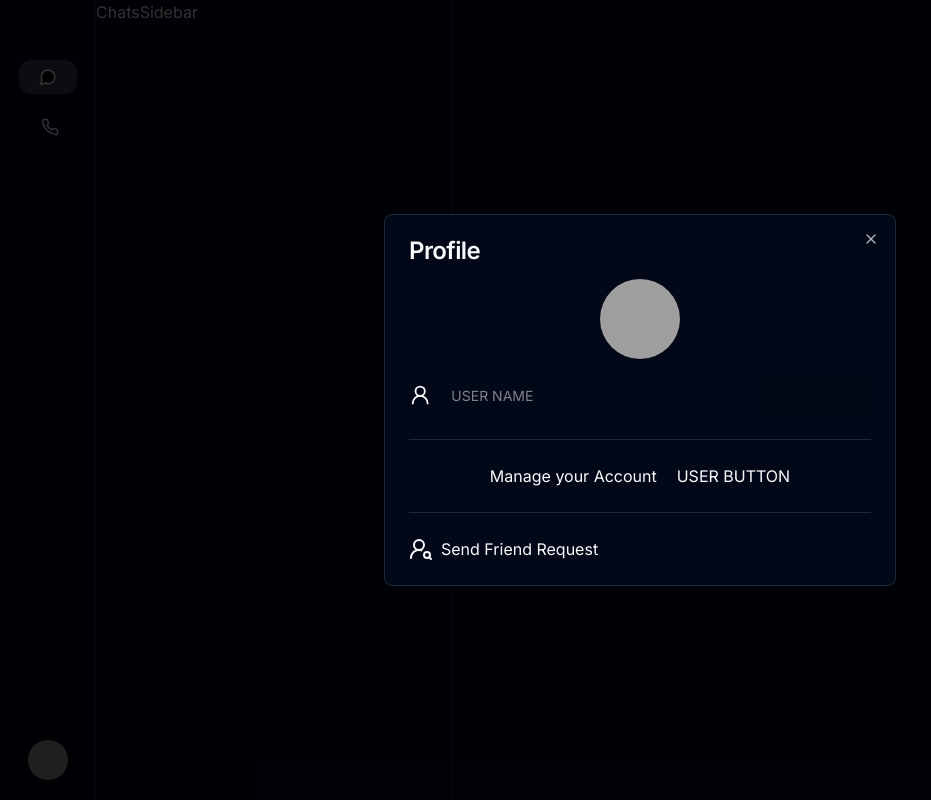
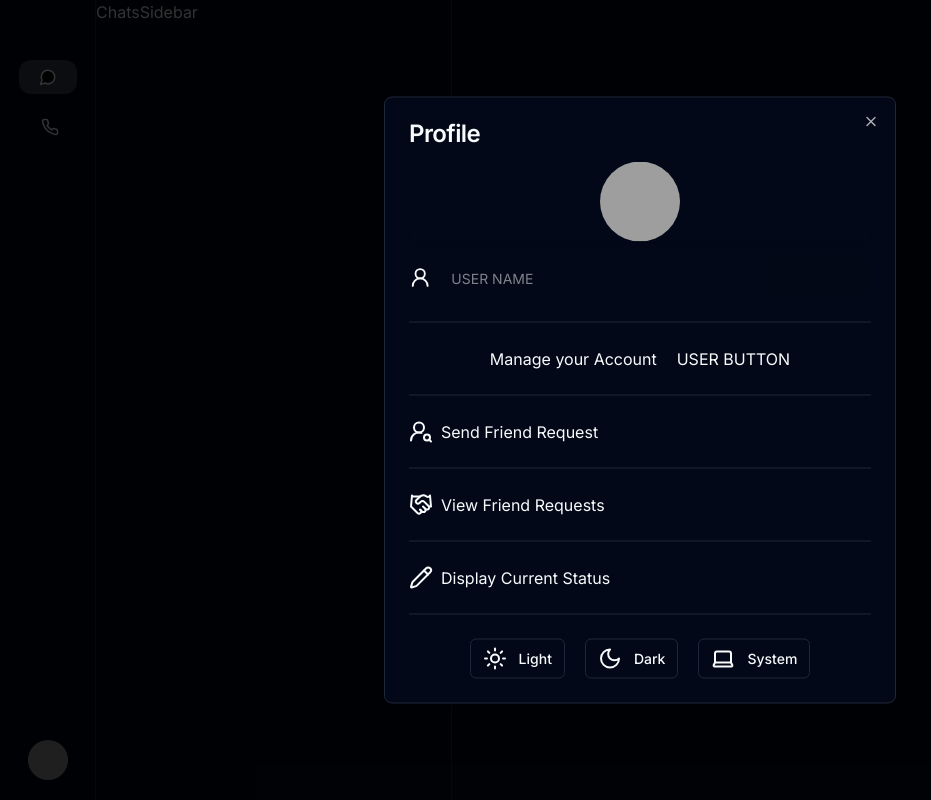
Before and after one commit to devambarbhaya/signal, a Next.js app: page /chats in a window 1280 px wide. Both pictures are taken after a click on the button 47 px from the left and 760 px from the top of the page. Shown: the whole page, without its empty margins (0-931 px from the left). Built offline with nearby package versions, Linux system fonts and the light colour scheme; grey boxes are pictures that could not be loaded.

Commit message:
Profile Dialog Content and Theming

```diff
--- a/package.json
+++ b/package.json
@@ -16,6 +16,8 @@
     "@radix-ui/react-navigation-menu": "^1.2.0",
     "@radix-ui/react-separator": "^1.1.0",
     "@radix-ui/react-slot": "^1.1.0",
+    "@radix-ui/react-toggle": "^1.1.0",
+    "@radix-ui/react-toggle-group": "^1.1.0",
     "@radix-ui/react-tooltip": "^1.1.2",
     "class-variance-authority": "^0.7.0",
     "clsx": "^2.1.1",
--- a/src/components/profile-dialog-content.tsx
+++ b/src/components/profile-dialog-content.tsx
@@ -1,10 +1,34 @@
 import { useTheme } from "next-themes";
 import { Card, CardTitle } from "@/components/ui/card";
 import { Avatar, AvatarFallback, AvatarImage } from "@/components/ui/avatar";
-import { UserRound, UserRoundSearch } from "lucide-react";
+import {
+  Handshake,
+  Laptop,
+  Moon,
+  Pencil,
+  Sun,
+  UserRound,
+  UserRoundSearch,
+} from "lucide-react";
 import { Input } from "@/components/ui/input";
 import { Separator } from "@/components/ui/separator";
 import { Dialog, DialogContent, DialogTrigger } from "@/components/ui/dialog";
+import * as z from "zod";
+import { useForm } from "react-hook-form";
+import { zodResolver } from "@hookform/resolvers/zod";
+import {
+  Form,
+  FormControl,
+  FormDescription,
+  FormField,
+  FormItem,
+  FormLabel,
+  FormMessage,
+} from "@/components/ui/form";
+import { Button } from "@/components/ui/button";
+import { useState } from "react";
+import { Textarea } from "@/components/ui/textarea";
+import { ToggleGroup, ToggleGroupItem } from "@/components/ui/toggle-group";
 
 const statuses = [
   "👋 Speak Freely",
@@ -14,8 +38,24 @@ const statuses = [
   "📴 Taking a break",
 ];
 
+const addFriendFormSchema = z.object({
+  email: z.string().min(1, { message: "Email is required" }).email(),
+});
+
 export const ProfileDialogContent = () => {
   const { setTheme } = useTheme();
+  const [updateStatusDialog, setUpdateStatusDialog] = useState(false);
+  const [status, setStatus] = useState("");
+  const form = useForm<z.infer<typeof addFriendFormSchema>>({
+    resolver: zodResolver(addFriendFormSchema),
+    defaultValues: {
+      email: "",
+    },
+  });
+  const onSubmit = async ({ email }: z.infer<typeof addFriendFormSchema>) => {
+    console.log(email);
+  };
+
   return (
     <div>
       <Card className="border-0 flex flex-col space-y-4">
@@ -50,8 +90,118 @@ export const ProfileDialogContent = () => {
               <p>Send Friend Request</p>
             </div>
           </DialogTrigger>
-          <DialogContent></DialogContent>
+          <DialogContent>
+            <Form {...form}>
+              <form
+                onSubmit={form.handleSubmit(onSubmit)}
+                className="space-y-8"
+              >
+                <FormField
+                  control={form.control}
+                  name="email"
+                  render={({ field }) => (
+                    <FormItem>
+                      <FormLabel>Email</FormLabel>
+                      <FormControl>
+                        <Input
+                          {...field}
+                          disabled={true}
+                          placeholder="friend@email.com"
+                        />
+                      </FormControl>
+                      <FormDescription>
+                        Enter your friend&apos;s email to send a friend request
+                      </FormDescription>
+                      <FormMessage />
+                    </FormItem>
+                  )}
+                />
+                <Button disabled={true} type="submit">
+                  Submit
+                </Button>
+              </form>
+            </Form>
+          </DialogContent>
         </Dialog>
+        <Separator />
+        <Dialog>
+          <DialogTrigger>
+            <div className="flex items-center space-x-2">
+              <Handshake />
+              <p>View Friend Requests</p>
+            </div>
+          </DialogTrigger>
+          <DialogContent>
+            <p className="text-xl text-center font-bold">
+              No friend requests yet
+            </p>
+          </DialogContent>
+        </Dialog>
+        <Separator />
+        <Dialog
+          open={updateStatusDialog}
+          onOpenChange={() => setUpdateStatusDialog(!updateStatusDialog)}
+        >
+          <DialogTrigger>
+            <div className="flex items-center space-x-2">
+              <Pencil />
+              <p>{"Display Current Status"}</p>
+            </div>
+          </DialogTrigger>
+          <DialogContent>
+            <Textarea
+              placeholder="Current status"
+              className="resize-none h-48"
+              value={status}
+              onChange={(e) => setStatus(e.target.value)}
+            />
+            <div>
+              {statuses.map((status) => (
+                <p
+                  key={status}
+                  onClick={() => setStatus(status)}
+                  className="px-2 py-3 hover:bg-gray-100 hover:dark:bg-gray-700 rounded-md cursor-pointer"
+                >
+                  {status}
+                </p>
+              ))}
+            </div>
+            <Button
+              disabled={true}
+              type="button"
+              className="ml-auto w-fit bg-primary-main"
+            >
+              Update Status
+            </Button>
+          </DialogContent>
+        </Dialog>
+        <Separator />
+        <ToggleGroup type="single" variant="outline" className="space-x-4">
+          <ToggleGroupItem
+            value="light"
+            className="flex space-x-3"
+            onClick={() => setTheme("light")}
+          >
+            <Sun />
+            <p>Light</p>
+          </ToggleGroupItem>
+          <ToggleGroupItem
+            value="dark"
+            className="flex space-x-3"
+            onClick={() => setTheme("dark")}
+          >
+            <Moon />
+            <p>Dark</p>
+          </ToggleGroupItem>
+          <ToggleGroupItem
+            value="system"
+            className="flex space-x-3"
+            onClick={() => setTheme("system")}
+          >
+            <Laptop />
+            <p>System</p>
+          </ToggleGroupItem>
+        </ToggleGroup>
       </div>
     </div>
   );
--- /dev/null
+++ b/src/components/ui/textarea.tsx
@@ -0,0 +1,24 @@
+import * as React from "react"
+
+import { cn } from "@/lib/utils"
+
+export interface TextareaProps
+  extends React.TextareaHTMLAttributes<HTMLTextAreaElement> {}
+
+const Textarea = React.forwardRef<HTMLTextAreaElement, TextareaProps>(
+  ({ className, ...props }, ref) => {
+    return (
+      <textarea
+        className={cn(
+          "flex min-h-[80px] w-full rounded-md border border-input bg-background px-3 py-2 text-sm ring-offset-background placeholder:text-muted-foreground focus-visible:outline-none focus-visible:ring-2 focus-visible:ring-ring focus-visible:ring-offset-2 disabled:cursor-not-allowed disabled:opacity-50",
+          className
+        )}
+        ref={ref}
+        {...props}
+      />
+    )
+  }
+)
+Textarea.displayName = "Textarea"
+
+export { Textarea }
--- /dev/null
+++ b/src/components/ui/toggle-group.tsx
@@ -0,0 +1,61 @@
+"use client"
+
+import * as React from "react"
+import * as ToggleGroupPrimitive from "@radix-ui/react-toggle-group"
+import { type VariantProps } from "class-variance-authority"
+
+import { cn } from "@/lib/utils"
+import { toggleVariants } from "@/components/ui/toggle"
+
+const ToggleGroupContext = React.createContext<
+  VariantProps<typeof toggleVariants>
+>({
+  size: "default",
+  variant: "default",
+})
+
+const ToggleGroup = React.forwardRef<
+  React.ElementRef<typeof ToggleGroupPrimitive.Root>,
+  React.ComponentPropsWithoutRef<typeof ToggleGroupPrimitive.Root> &
+    VariantProps<typeof toggleVariants>
+>(({ className, variant, size, children, ...props }, ref) => (
+  <ToggleGroupPrimitive.Root
+    ref={ref}
+    className={cn("flex items-center justify-center gap-1", className)}
+    {...props}
+  >
+    <ToggleGroupContext.Provider value={{ variant, size }}>
+      {children}
+    </ToggleGroupContext.Provider>
+  </ToggleGroupPrimitive.Root>
+))
+
+ToggleGroup.displayName = ToggleGroupPrimitive.Root.displayName
+
+const ToggleGroupItem = React.forwardRef<
+  React.ElementRef<typeof ToggleGroupPrimitive.Item>,
+  React.ComponentPropsWithoutRef<typeof ToggleGroupPrimitive.Item> &
+    VariantProps<typeof toggleVariants>
+>(({ className, children, variant, size, ...props }, ref) => {
+  const context = React.useContext(ToggleGroupContext)
+
+  return (
+    <ToggleGroupPrimitive.Item
+      ref={ref}
+      className={cn(
+        toggleVariants({
+          variant: context.variant || variant,
+          size: context.size || size,
+        }),
+        className
+      )}
+      {...props}
+    >
+      {children}
+    </ToggleGroupPrimitive.Item>
+  )
+})
+
+ToggleGroupItem.displayName = ToggleGroupPrimitive.Item.displayName
+
+export { ToggleGroup, ToggleGroupItem }
--- /dev/null
+++ b/src/components/ui/toggle.tsx
@@ -0,0 +1,45 @@
+"use client"
+
+import * as React from "react"
+import * as TogglePrimitive from "@radix-ui/react-toggle"
+import { cva, type VariantProps } from "class-variance-authority"
+
+import { cn } from "@/lib/utils"
+
+const toggleVariants = cva(
+  "inline-flex items-center justify-center rounded-md text-sm font-medium ring-offset-background transition-colors hover:bg-muted hover:text-muted-foreground focus-visible:outline-none focus-visible:ring-2 focus-visible:ring-ring focus-visible:ring-offset-2 disabled:pointer-events-none disabled:opacity-50 data-[state=on]:bg-accent data-[state=on]:text-accent-foreground",
+  {
+    variants: {
+      variant: {
+        default: "bg-transparent",
+        outline:
+          "border border-input bg-transparent hover:bg-accent hover:text-accent-foreground",
+      },
+      size: {
+        default: "h-10 px-3",
+        sm: "h-9 px-2.5",
+        lg: "h-11 px-5",
+      },
+    },
+    defaultVariants: {
+      variant: "default",
+      size: "default",
+    },
+  }
+)
+
+const Toggle = React.forwardRef<
+  React.ElementRef<typeof TogglePrimitive.Root>,
+  React.ComponentPropsWithoutRef<typeof TogglePrimitive.Root> &
+    VariantProps<typeof toggleVariants>
+>(({ className, variant, size, ...props }, ref) => (
+  <TogglePrimitive.Root
+    ref={ref}
+    className={cn(toggleVariants({ variant, size, className }))}
+    {...props}
+  />
+))
+
+Toggle.displayName = TogglePrimitive.Root.displayName
+
+export { Toggle, toggleVariants }
```
Also changed, not shown: 1 other file (tests, documents, lock files or other folders).
